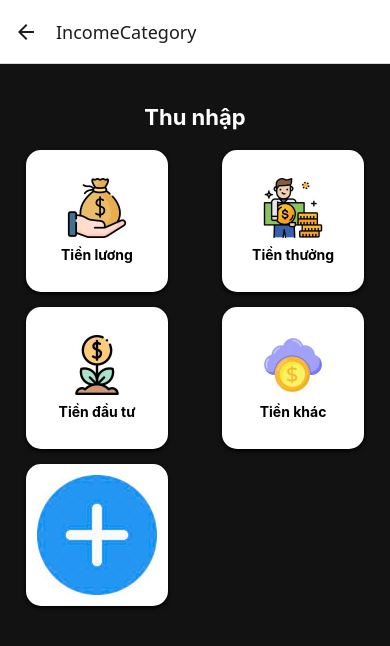
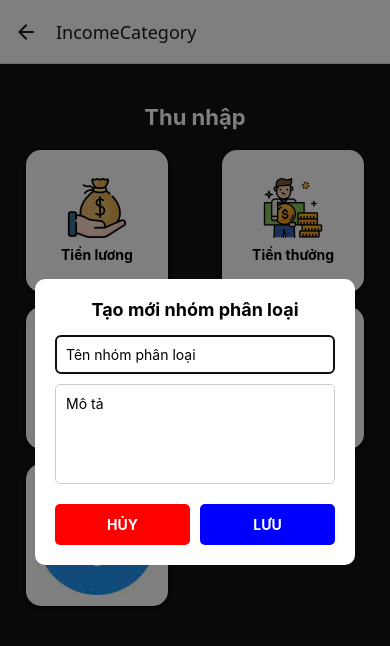
Before and after one commit to hoanghunglhu/management-income-expense-22ct113, a React Native app in the folder QuanLiChiTieu/: screen /IncomeCategory in a window 390 px wide. Both pictures are taken after a click on the element 96 px from the left and 534 px from the top of the page. Shown: the top 646 px of the page. Built offline with nearby package versions, Linux system fonts and the light colour scheme.

Commit message:
Form them danh muc thu

```diff
--- /dev/null
+++ b/QuanLiChiTieu/screens/Danhmucthu/FormThemDuLieu.js
@@ -0,0 +1,47 @@
+import React, { useState } from "react";
+import { View, Text, TextInput, TouchableOpacity, Modal } from "react-native";
+import styles from "./styles";
+
+export default function AddCategoryModal({ visible, onClose, onAdd }) {
+    const [newCategory, setNewCategory] = useState("");
+    const [description, setDescription] = useState("");
+
+    const handleAdd = () => {
+        if (newCategory.trim() !== "") {
+            onAdd(newCategory, description);
+            setNewCategory("");
+            setDescription("");
+        }
+    };
+
+    return (
+        <Modal visible={visible} transparent={true} animationType="slide">
+            <View style={styles.modalContainer}>
+                <View style={styles.modalContent}>
+                    <Text style={styles.modalTitle}>Tạo mới nhóm phân loại</Text>
+                    <TextInput
+                        style={styles.input}
+                        placeholder="Tên nhóm phân loại"
+                        value={newCategory}
+                        onChangeText={setNewCategory}
+                    />
+                    <TextInput
+                        style={[styles.input, styles.inputDescription]}
+                        placeholder="Mô tả"
+                        value={description}
+                        onChangeText={setDescription}
+                        multiline
+                    />
+                    <View style={styles.buttonContainer}>
+                        <TouchableOpacity style={styles.cancelButton} onPress={onClose}>
+                            <Text style={styles.buttonText}>HỦY</Text>
+                        </TouchableOpacity>
+                        <TouchableOpacity style={styles.saveButton} onPress={handleAdd}>
+                            <Text style={styles.buttonText}>LƯU</Text>
+                        </TouchableOpacity>
+                    </View>
+                </View>
+            </View>
+        </Modal>
+    );
+}
--- a/QuanLiChiTieu/screens/Danhmucthu/index.js
+++ b/QuanLiChiTieu/screens/Danhmucthu/index.js
@@ -1,15 +1,26 @@
-import React from "react";
+import React, { useState } from "react";
 import { View, Text, TouchableOpacity, Image } from "react-native";
 import styles from "./styles";
+import AddCategoryModal from "./FormThemDuLieu"; // Import modal
 
-const categories = [
-    { id: 1, name: "Tiền lương", icon: require("../../assets/tienluong.png") },
-    { id: 2, name: "Tiền thưởng", icon: require("../../assets/tienthuong.png") },
-    { id: 3, name: "Tiền đầu tư", icon: require("../../assets/dautu.png") },
-    { id: 4, name: "Tiền khác", icon: require("../../assets/tienkhac.png") },
+const initialCategories = [
+    { id: 1, name: "Tiền lương", icon: require("../../assets/tienluong.png"), description: "Thu nhập từ lương cố định hàng tháng" },
+    { id: 2, name: "Tiền thưởng", icon: require("../../assets/tienthuong.png"), description: "Thu nhập từ lương cố định hàng tháng" },
+    { id: 3, name: "Tiền đầu tư", icon: require("../../assets/dautu.png"), description: "Thu nhập từ lương cố định hàng tháng" },
+    { id: 4, name: "Tiền khác", icon: require("../../assets/tienkhac.png"), description: "Thu nhập từ lương cố định hàng tháng" },
 ];
 
 export default function IncomeCategoryScreen({ navigation }) {
+    const [categories, setCategories] = useState(initialCategories);
+    const [modalVisible, setModalVisible] = useState(false);
+
+    const addCategory = (name) => {
+        const newId = categories.length + 1;
+        const newCat = { id: newId, name, icon: require("../../assets/tienkhac.png") };
+        setCategories([...categories, newCat]);
+        setModalVisible(false);
+    };
+
     return (
         <View style={styles.container}>
             <Text style={styles.title}>Thu nhập</Text>
@@ -20,10 +31,17 @@ export default function IncomeCategoryScreen({ navigation }) {
                         <Text style={styles.categoryText}>{item.name}</Text>
                     </TouchableOpacity>
                 ))}
-                <TouchableOpacity style={styles.addButton}>
+                <TouchableOpacity style={styles.addButton} onPress={() => setModalVisible(true)}>
                     <Image source={require("../../assets/them.png")} />
                 </TouchableOpacity>
             </View>
+
+            {/* Modal thêm danh mục */}
+            <AddCategoryModal
+                visible={modalVisible}
+                onClose={() => setModalVisible(false)}
+                onAdd={addCategory}
+            />
         </View>
     );
-};
+}
--- a/QuanLiChiTieu/screens/Danhmucthu/styles.js
+++ b/QuanLiChiTieu/screens/Danhmucthu/styles.js
@@ -100,4 +100,66 @@ export default StyleSheet.create({
         color: "#fff",
         fontSize: 12,
     },
+    modalContainer: {
+        flex: 1,
+        justifyContent: "center",
+        alignItems: "center",
+        backgroundColor: "rgba(0,0,0,0.5)",
+    },
+    modalContent: {
+        width: 320,
+        padding: 20,
+        backgroundColor: "white",
+        borderRadius: 10,
+        alignItems: "center",
+    },
+    modalTitle: {
+        fontSize: 18,
+        fontWeight: "bold",
+        marginBottom: 15,
+    },
+    input: {
+        width: "100%",
+        borderWidth: 1,
+        borderColor: "#ccc",
+        padding: 10,
+        borderRadius: 5,
+        marginBottom: 10,
+    },
+    // Style cho phần mô tả theo thiết kế trong hình:
+    inputDescription: {
+        height: 100,           // Chiều cao lớn hơn để hiển thị nhiều dòng
+        borderWidth: 1,
+        borderColor: "#ccc",
+        padding: 10,
+        borderRadius: 5,
+        marginBottom: 10,
+        textAlignVertical: "top", // Đảm bảo văn bản bắt đầu từ đầu khung input
+    },
+    buttonContainer: {
+        flexDirection: "row",
+        justifyContent: "space-between",
+        width: "100%",
+        marginTop: 10,
+    },
+    cancelButton: {
+        flex: 1,
+        backgroundColor: "red",
+        padding: 12,
+        borderRadius: 5,
+        alignItems: "center",
+        marginRight: 5,
+    },
+    saveButton: {
+        flex: 1,
+        backgroundColor: "blue",
+        padding: 12,
+        borderRadius: 5,
+        alignItems: "center",
+        marginLeft: 5,
+    },
+    buttonText: {
+        color: "white",
+        fontWeight: "bold",
+    },
 });
```
